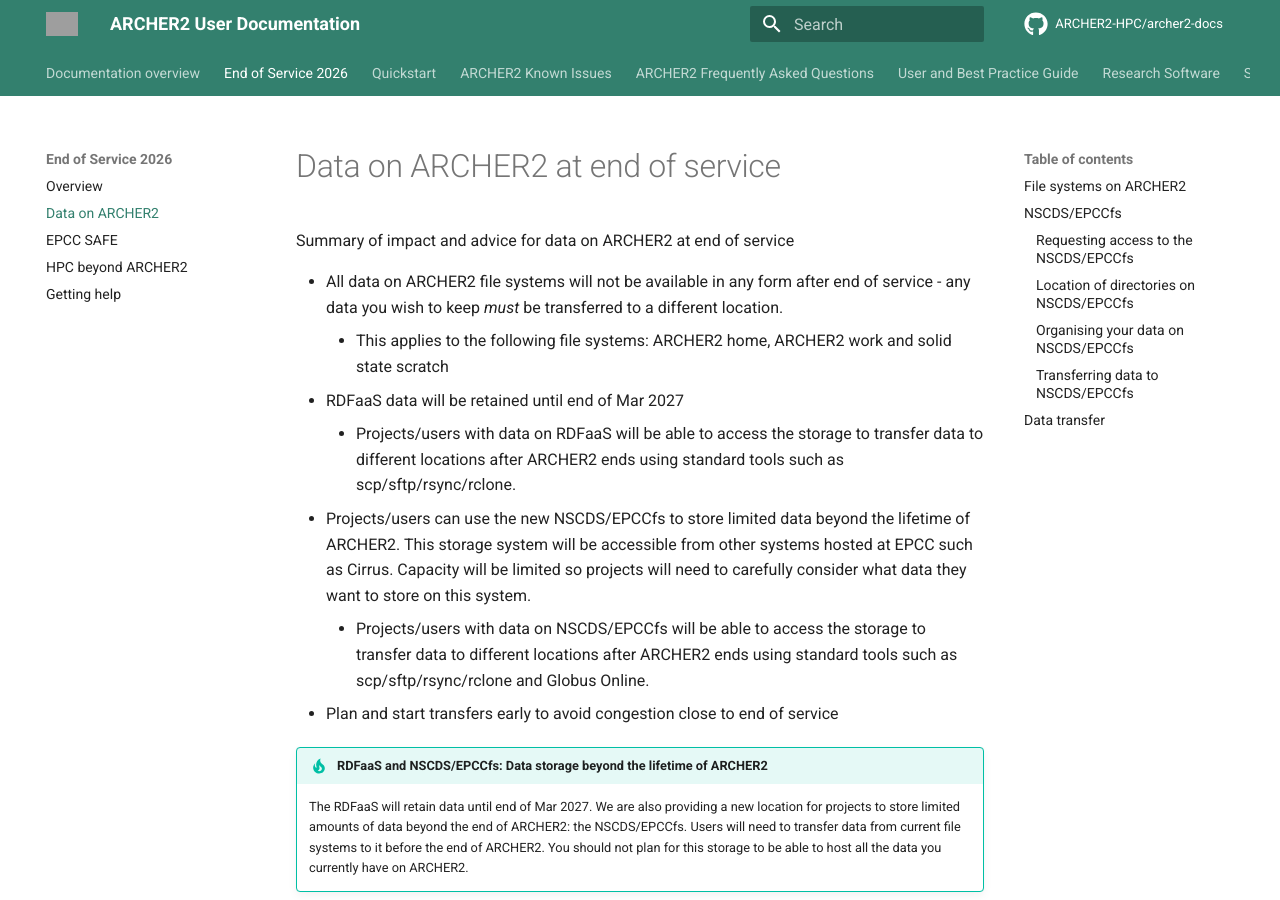
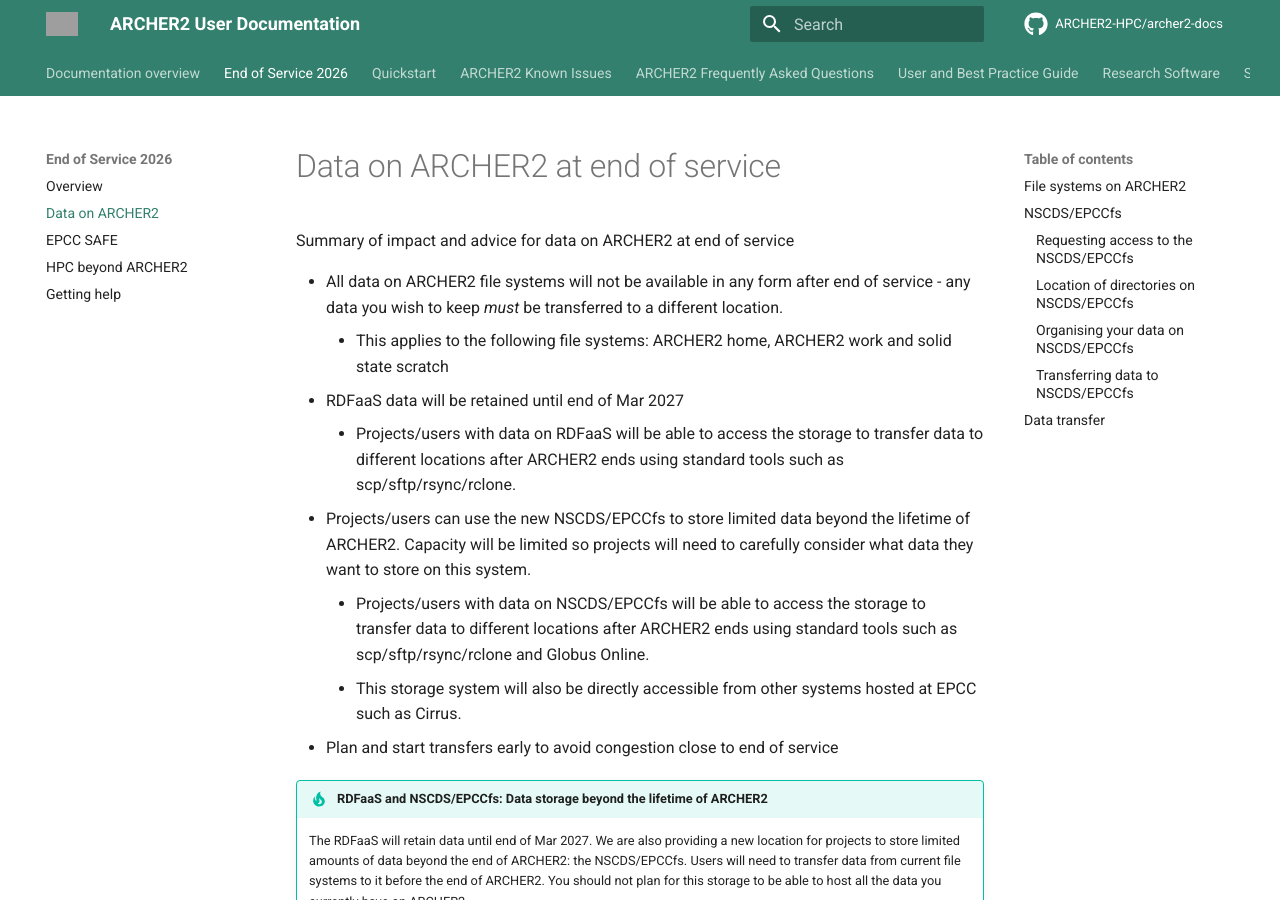
Before and after one commit to ARCHER2-HPC/archer2-docs, an MkDocs documentation site: the page built from docs/end-of-service-2026/data.md, in a window 1280 px wide and 900 px high. Built offline with MkDocs 1.6.1 and Material for MkDocs 9.7.7, drawn with Linux system fonts in a browser that asks for light colours; comment, search, counter and statistics services are not loaded; grey boxes are pictures that could not be loaded.

Commit message:
Update data.md

```diff
--- a/docs/end-of-service-2026/data.md
+++ b/docs/end-of-service-2026/data.md
@@ -9,11 +9,11 @@
     + Projects/users with data on RDFaaS will be able to access the storage to transfer data to different
       locations after ARCHER2 ends using standard tools such as scp/sftp/rsync/rclone.
 - Projects/users can use the new NSCDS/EPCCfs to store limited data
-  beyond the lifetime of ARCHER2. This storage system will be accessible from other systems hosted at EPCC
-  such as Cirrus. Capacity will be limited so projects will need to carefully
+  beyond the lifetime of ARCHER2.  Capacity will be limited so projects will need to carefully
   consider what data they want to store on this system.
     + Projects/users with data on NSCDS/EPCCfs will be able to access the storage to transfer data to different
       locations after ARCHER2 ends using standard tools such as scp/sftp/rsync/rclone and Globus Online.
+    + This storage system will also be directly accessible from other systems hosted at EPCC such as Cirrus.
 - Plan and start transfers early to avoid congestion close to end of service
 
 !!! tip "RDFaaS and NSCDS/EPCCfs: Data storage beyond the lifetime of ARCHER2"
```
